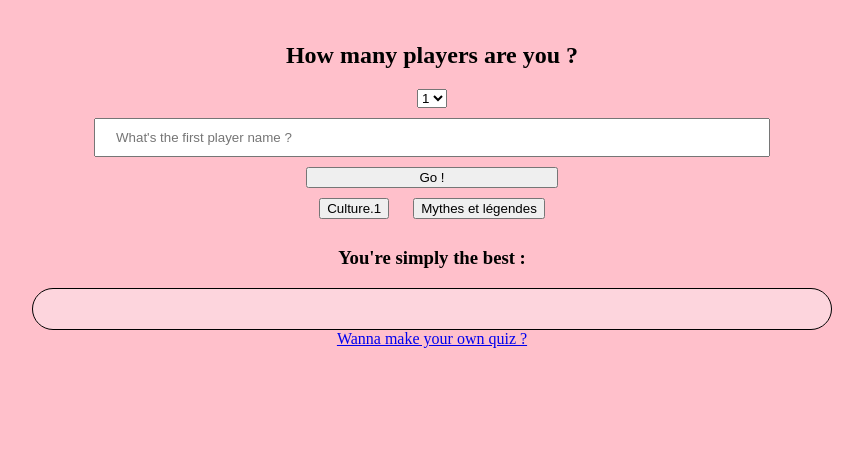
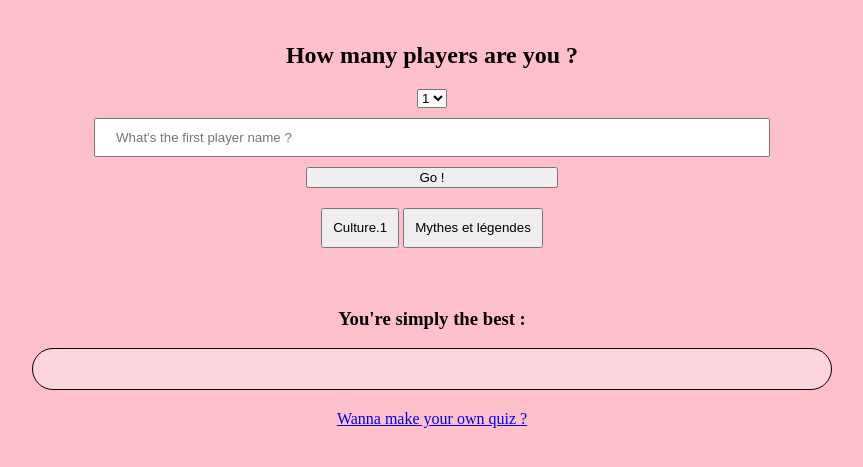
Before and after one commit to Arkayve/come-on-barbie-let-s-go-party, a PHP site: page / in a window 1280 px wide. Shown: the part 58-525 px from the top of the page, without its empty margins (208-1071 px from the left). Run offline with PHP 8.4, Linux system fonts and the light colour scheme.

Commit message:
add some css, ids, and class, make difficulty disappear when leave section

```diff
--- a/assets/css/style.css
+++ b/assets/css/style.css
@@ -26,8 +26,19 @@ body {
     width: 20%;
 }
 
+/* here we make style for quiz choice zone */
+.quiz-btn-container {
+    padding: 20px 0px;
+}
+
 .btn-quiz {
-    margin: 10px;
+    padding: 10px 10px;
+    height: 40px;
+    max-width: 33%;
+}
+
+.difficulty-container {
+    margin-bottom: 20px;
 }
 
 .select {
@@ -38,7 +49,12 @@ body {
     display: none;
 }
 
-ol {
+/* here is some style for ranking */
+.ranking-title {
+    margin-top: 40px;
+}
+
+.ranking {
     background-color: rgb(253, 213, 221);
     width: 60%;
     margin: auto;
@@ -47,3 +63,8 @@ ol {
     border-radius: 50px;
     list-style-type: none;
 }
+
+/* here is footer */
+footer {
+    margin-top: 20px;
+}
--- a/assets/js/script.js
+++ b/assets/js/script.js
@@ -149,8 +149,24 @@ document.getElementById('quiz-choice').addEventListener('mouseover', function(ev
     quizName = event.target.getAttribute('id');
 })
 
+// to hide choice btn
+document.querySelector('.quiz-choice').addEventListener('mouseout', function(event) {
+    console.log(event.target)
+    if (event.target.classList.contains('btn')) return;
+    document.querySelectorAll('.btn-difficulty').forEach(btn => {
+        btn.classList.add('hidden');
+    })
+})
+document.getElementById('ranking-title').addEventListener('mouseenter', function(event) {
+    document.querySelectorAll('.btn-difficulty').forEach(btn => {
+         btn.classList.add('hidden');
+    })
+})
+
 // and his difficulty
 document.getElementById('quiz-choice').addEventListener('click', function(event) {
+    if (event.target.classList.contains('select')) return;
+    if (!event.target.classList.contains('btn-difficulty')) return;
     event.target.classList.add('select');
     difficulty = event.target.getAttribute('id');
     getQuiz(`../assets/json/${quizName}.json`);
--- a/index.html
+++ b/index.html
@@ -35,18 +35,20 @@
         </section>
 
         <section id="quiz-choice" class="quiz-choice">
-            <button id="culture-1" type="button" class="btn btn-quiz">Culture.1</button>
-            <button id="mythes-légendes" type="button" class="btn btn-quiz">Mythes et légendes</button>
-            <div id="difficulty">
+            <div id="quiz-btn" class="quiz-btn-container">
+                <button id="culture-1" type="button" class="btn btn-quiz">Culture.1</button>
+                <button id="mythes-légendes" type="button" class="btn btn-quiz">Mythes et légendes</button>
+            </div>
+            <div id="difficulty" class="difficulty-container">
                 <button id="débutant" type="button" class="btn btn-difficulty hidden">Easy</button>
                 <button id="confirmé" type="button" class="btn btn-difficulty hidden">Medium</button>
                 <button id="expert" type="button" class="btn btn-difficulty hidden">Hard</button>
             </div>
         </section>
 
-        <section class="ranking">
-            <h3>You're simply the best :</h3>
-            <ol id="ranking"></ol>
+        <section>
+            <h3 id="ranking-title" class="ranking-title">You're simply the best :</h3>
+            <ol id="ranking" class="ranking"></ol>
         </section>
 
     </main>
```
